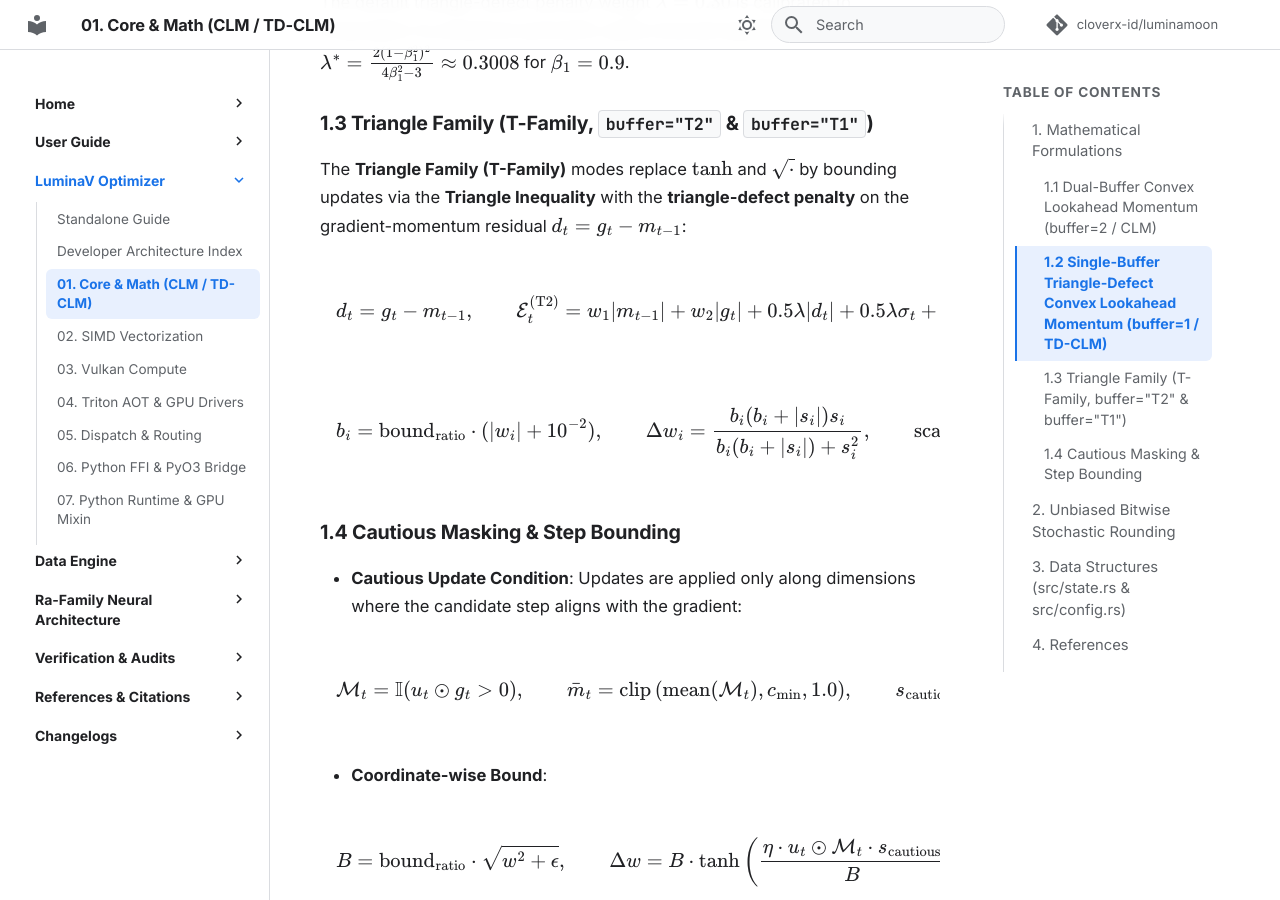
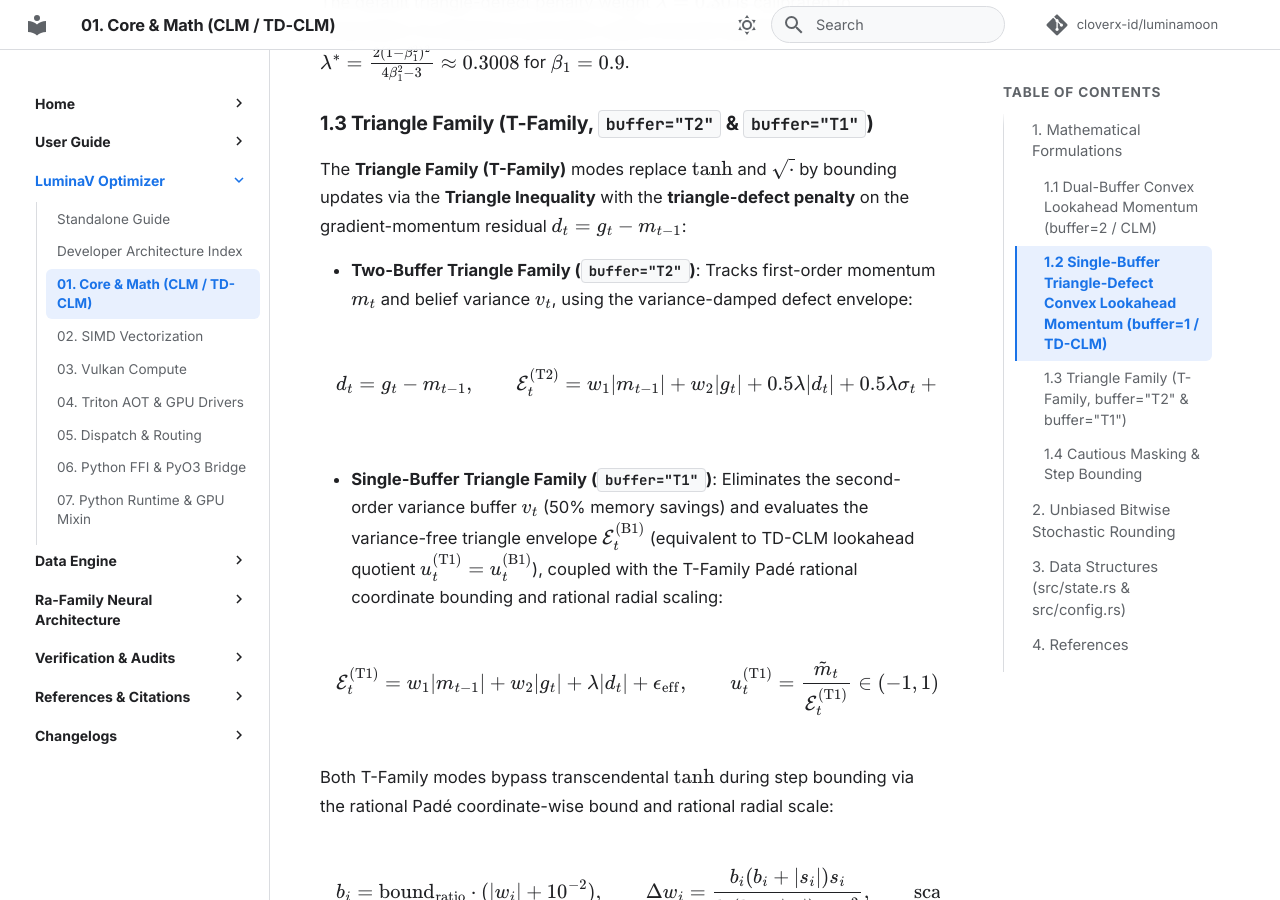
Before and after one commit to cloverx-id/luminamoon, an MkDocs documentation site: the page built from docs/optimize/core/README.md, in a window 1280 px wide and 900 px high, scrolled down 1737 px. Built offline with MkDocs 1.6.1 and Material for MkDocs 9.7.7, drawn with Linux system fonts in a browser that asks for light colours; comment, search, counter and statistics services are not loaded; some of the changed text lies outside the part shown.

Commit message:
docs(core): clarify T1 envelope equation and ParamState exp_avg_sq buffer modes (#119)

````diff
--- a/docs/optimize/core/README.md
+++ b/docs/optimize/core/README.md
@@ -50,9 +50,19 @@ The default triangle-defect penalty weight $\lambda = 0.30$ is calibrated to Pro
 
 The **Triangle Family (T-Family)** modes replace $\tanh$ and $\sqrt{\cdot}$ by bounding updates via the **Triangle Inequality** with the **triangle-defect penalty** on the gradient-momentum residual $d_t = g_t - m_{t-1}$:
 
+- **Two-Buffer Triangle Family (`buffer="T2"`)**: Tracks first-order momentum $m_t$ and belief variance $v_t$, using the variance-damped defect envelope:
+
 $$
 d_t = g_t - m_{t-1}, \qquad \mathcal{E}_t^{(\text{T2})} = w_1 \lvert m_{t-1} \rvert + w_2 \lvert g_t \rvert + 0.5\lambda \lvert d_t \rvert + 0.5\lambda \sigma_t + \epsilon_{\text{eff}}, \qquad u_t^{(\text{T2})} = \frac{\tilde{m}_t}{\mathcal{E}_t^{(\text{T2})}} \in (-1, 1)
 $$
+
+- **Single-Buffer Triangle Family (`buffer="T1"`)**: Eliminates the second-order variance buffer $v_t$ (50% memory savings) and evaluates the variance-free triangle envelope $\mathcal{E}_t^{(\text{B1})}$ (equivalent to TD-CLM lookahead quotient $u_t^{(\text{T1})} = u_t^{(\text{B1})}$), coupled with the T-Family Padé rational coordinate bounding and rational radial scaling:
+
+$$
+\mathcal{E}_t^{(\text{T1})} = w_1 \lvert m_{t-1} \rvert + w_2 \lvert g_t \rvert + \lambda \lvert d_t \rvert + \epsilon_{\text{eff}}, \qquad u_t^{(\text{T1})} = \frac{\tilde{m}_t}{\mathcal{E}_t^{(\text{T1})}} \in (-1, 1)
+$$
+
+Both T-Family modes bypass transcendental $\tanh$ during step bounding via the rational Padé coordinate-wise bound and rational radial scale:
 
 $$
 b_i = \mathrm{bound}_{\text{ratio}} \cdot (\lvert w_i \rvert + 10^{-2}), \qquad \Delta w_i = \frac{b_i (b_i + \lvert s_i \rvert) s_i}{b_i (b_i + \lvert s_i \rvert) + s_i^2}, \qquad \mathrm{scale}_{\text{radial}} = \frac{1 + r}{1 + r + r^2}
@@ -100,12 +110,12 @@ pub struct ParamState {
     pub buf_count: BufferMode,
     pub scratch: ScratchBuffer,       // 6-element [mask_sum, u_sq_sum, p_sq_sum, cautious_scale, bound_scale, _reserved]
     pub exp_avg: Vec<f32>,
-    pub exp_avg_sq: Option<Vec<f32>>, // None when buf_count == BufferMode::TdClm
+    pub exp_avg_sq: Option<Vec<f32>>, // None when buf_count is TdClm or T1
     pub master_param: Option<Vec<f32>>,
 }
 ```
 
-- When `buffer == BufferMode::TdClm`, `exp_avg_sq` is never allocated, reducing memory allocation pressure to a single vector per parameter.
+- When `buffer == BufferMode::TdClm` or `BufferMode::T1`, `exp_avg_sq` is never allocated, reducing memory allocation pressure to a single vector per parameter (50% state memory reduction).
 
 ---
 
````
Also changed, not shown: 1 other file.
